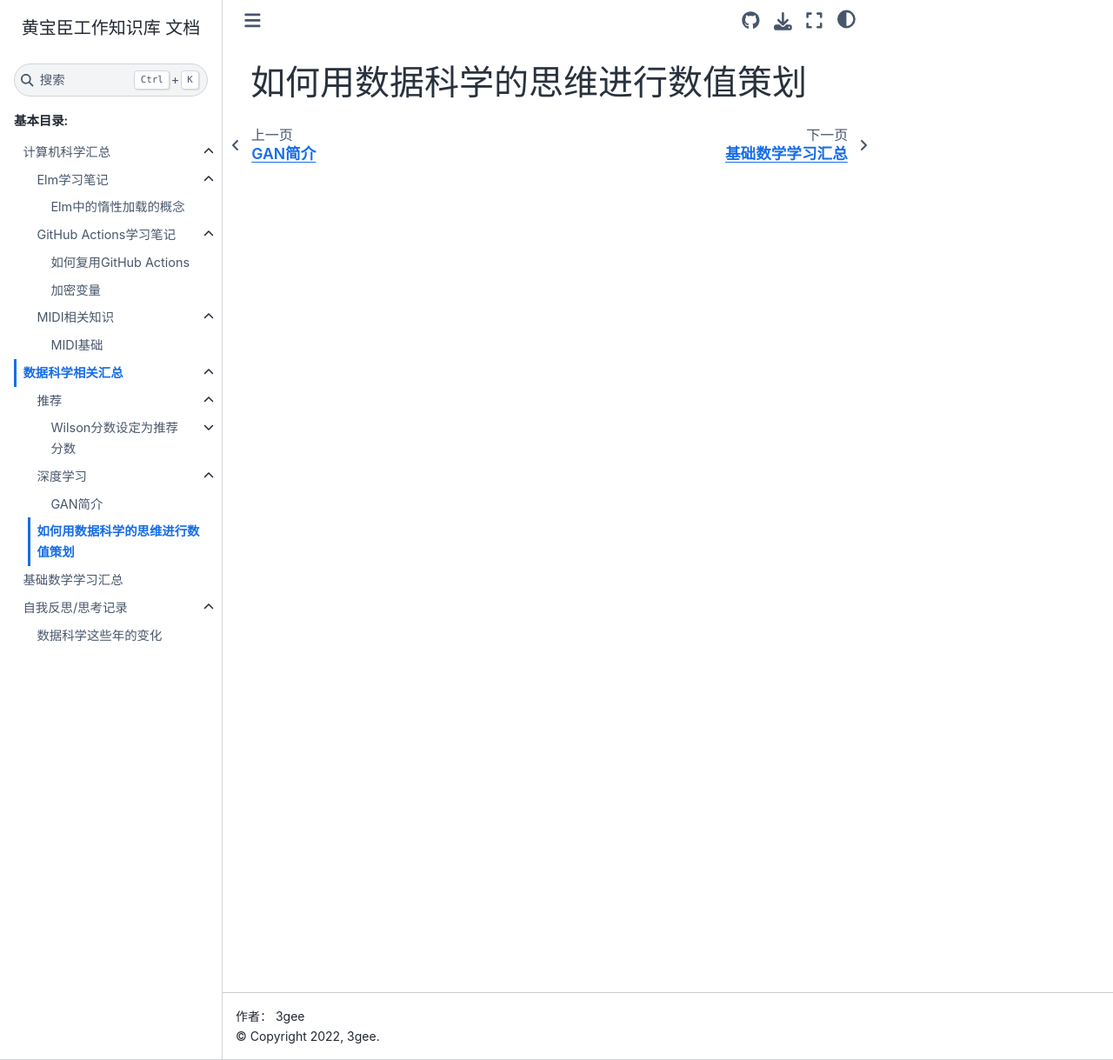
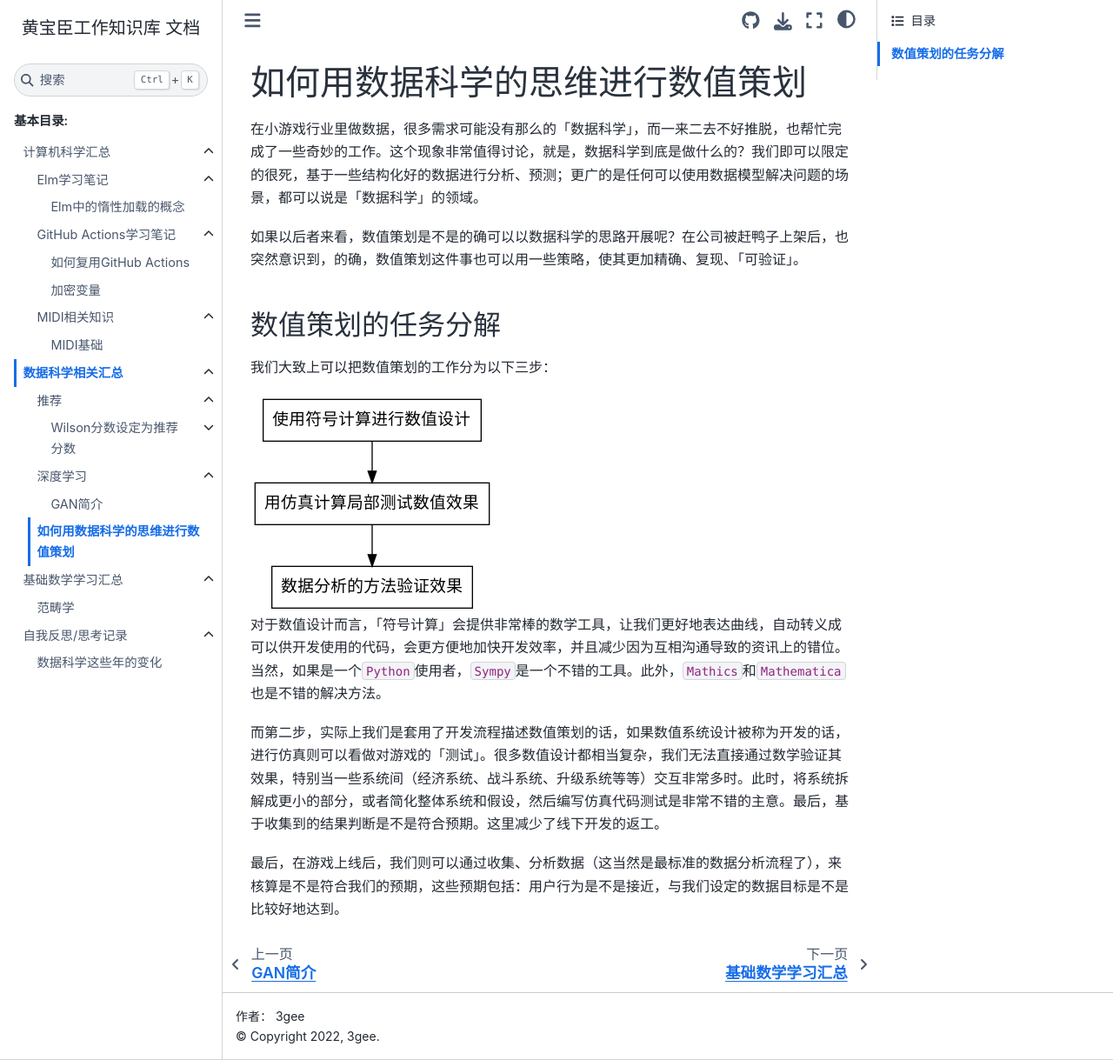
Before and after one commit to threecifanggen/my-work-wiki, a Sphinx documentation site: the page built from home/source/data_science/numerical_planning/intro.md, in a window 1280 px wide and 1219 px high. Shown: the whole window at 87% size. Built offline with Sphinx 7.4.7 and the Sphinx Book theme 1.1.4, drawn with Linux system fonts in a browser that asks for light colours.

Commit message:
增加数值策划简介

```diff
--- a/home/source/conf.py
+++ b/home/source/conf.py
@@ -30,7 +30,8 @@ author = '3gee'
 extensions = [
     'myst_parser',
     'nbsphinx',
-    "sphinx.ext.graphviz"
+    "sphinx.ext.graphviz",
+    'sphinxcontrib.kroki',
 ]
 
 # Add any paths that contain templates here, relative to this directory.
--- a/home/source/data_science/numerical_planning/intro.md
+++ b/home/source/data_science/numerical_planning/intro.md
@@ -1 +1,29 @@
 # 如何用数据科学的思维进行数值策划
+
+在小游戏行业里做数据，很多需求可能没有那么的「数据科学」，而一来二去不好推脱，也帮忙完成了一些奇妙的工作。这个现象非常值得讨论，就是，数据科学到底是做什么的？我们即可以限定的很死，基于一些结构化好的数据进行分析、预测；更广的是任何可以使用数据模型解决问题的场景，都可以说是「数据科学」的领域。
+
+如果以后者来看，数值策划是不是的确可以以数据科学的思路开展呢？在公司被赶鸭子上架后，也突然意识到，的确，数值策划这件事也可以用一些策略，使其更加精确、复现、「可验证」。
+
+## 数值策划的任务分解
+
+我们大致上可以把数值策划的工作分为以下三步：
+
+:::{graphviz}
+digraph G {
+    node [shape="box"];
+
+    数值设计 [label="使用符号计算进行数值设计"]
+    数值仿真 [label="用仿真计算局部测试数值效果"]
+    线上测试 [label="数据分析的方法验证效果"]
+
+    数值设计 -> 数值仿真
+
+    数值仿真 -> 线上测试
+}
+:::
+
+对于数值设计而言，「符号计算」会提供非常棒的数学工具，让我们更好地表达曲线，自动转义成可以供开发使用的代码，会更方便地加快开发效率，并且减少因为互相沟通导致的资讯上的错位。当然，如果是一个`Python`使用者，`Sympy`是一个不错的工具。此外，`Mathics`和`Mathematica`也是不错的解决方法。
+
+而第二步，实际上我们是套用了开发流程描述数值策划的话，如果数值系统设计被称为开发的话，进行仿真则可以看做对游戏的「测试」。很多数值设计都相当复杂，我们无法直接通过数学验证其效果，特别当一些系统间（经济系统、战斗系统、升级系统等等）交互非常多时。此时，将系统拆解成更小的部分，或者简化整体系统和假设，然后编写仿真代码测试是非常不错的主意。最后，基于收集到的结果判断是不是符合预期。这里减少了线下开发的返工。
+
+最后，在游戏上线后，我们则可以通过收集、分析数据（这当然是最标准的数据分析流程了），来核算是不是符合我们的预期，这些预期包括：用户行为是不是接近，与我们设定的数据目标是不是比较好地达到。
--- /dev/null
+++ b/home/source/math/category_theory/intro.md
@@ -0,0 +1 @@
+# 范畴学
```
Also changed, not shown: home/source/math/intro.md (+10 -0 lines).
